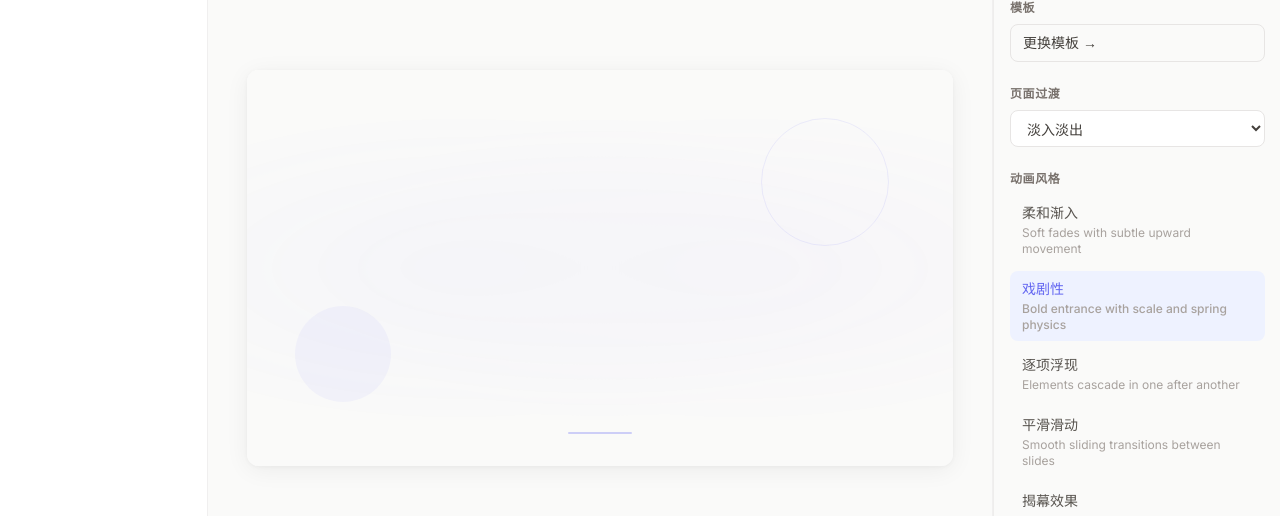
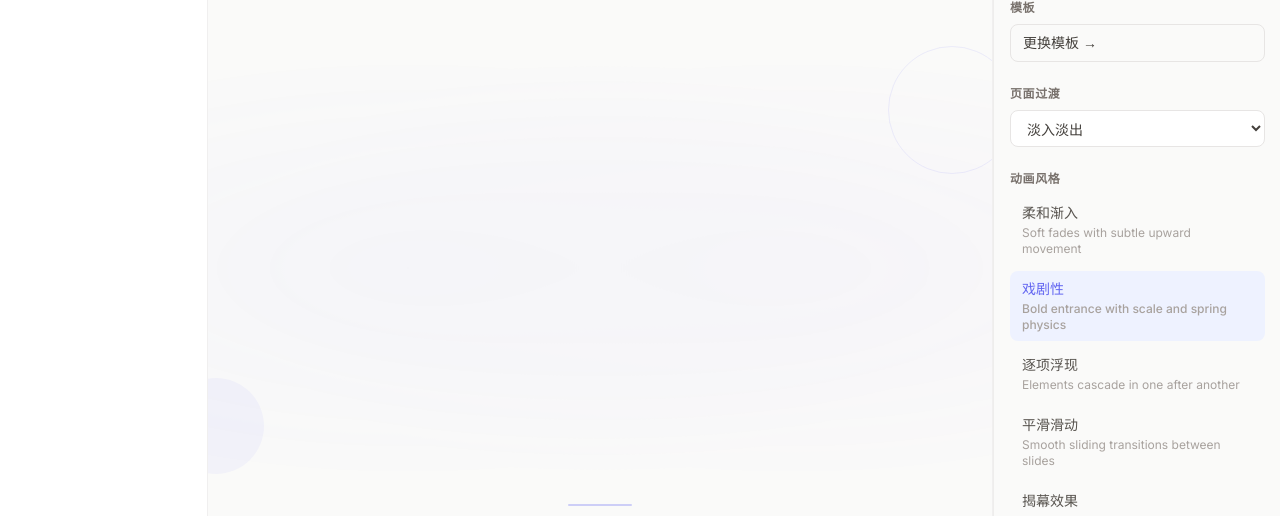
Before and after one commit to DeepCloud-Yangrui/DeepCloude-html-slide-editor, a React (Vite) app: page /editor/1 in a window 1280 px wide. Shown: the part 156-672 px from the top of the page. Built offline with nearby package versions, Linux system fonts and the light colour scheme.

Commit message:
修正 P4 布局中的画布尺寸和导出入口

```diff
--- a/src/components/editor/Canvas.tsx
+++ b/src/components/editor/Canvas.tsx
@@ -54,11 +54,11 @@ export default function Canvas() {
         <span>1280×720</span>
       </div>
 
-      {/* Slide frame */}
+      {/* Slide frame — fixed 960×540 CSS coordinate base for free template */}
       <div
         ref={canvasRef}
-        className="slide-shadow rounded-xl overflow-hidden bg-white"
-        style={{ width: 'min(90%, 800px)', aspectRatio: '16/9' }}
+        className="slide-shadow rounded-xl overflow-hidden bg-white flex-shrink-0"
+        style={{ width: '960px', height: '540px' }}
       >
         <TemplateRenderer
           slide={currentSlide}
```
